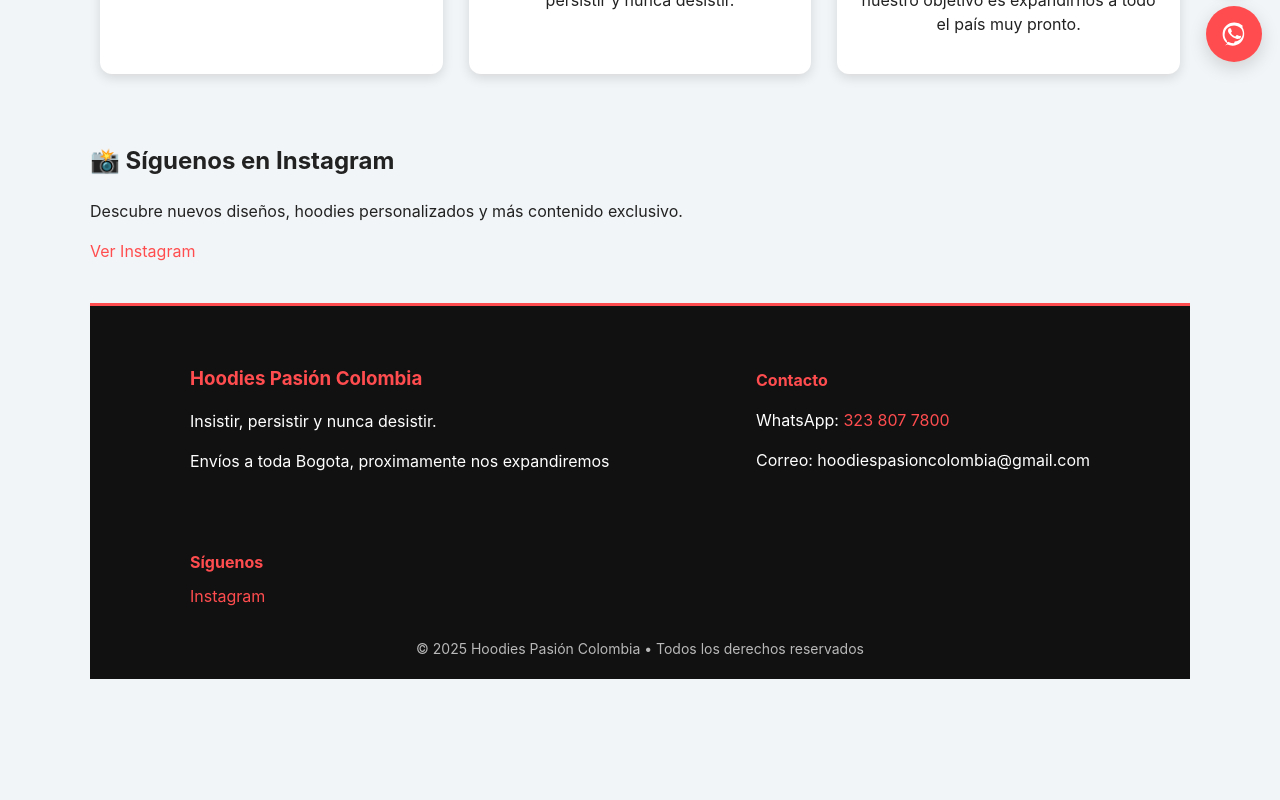
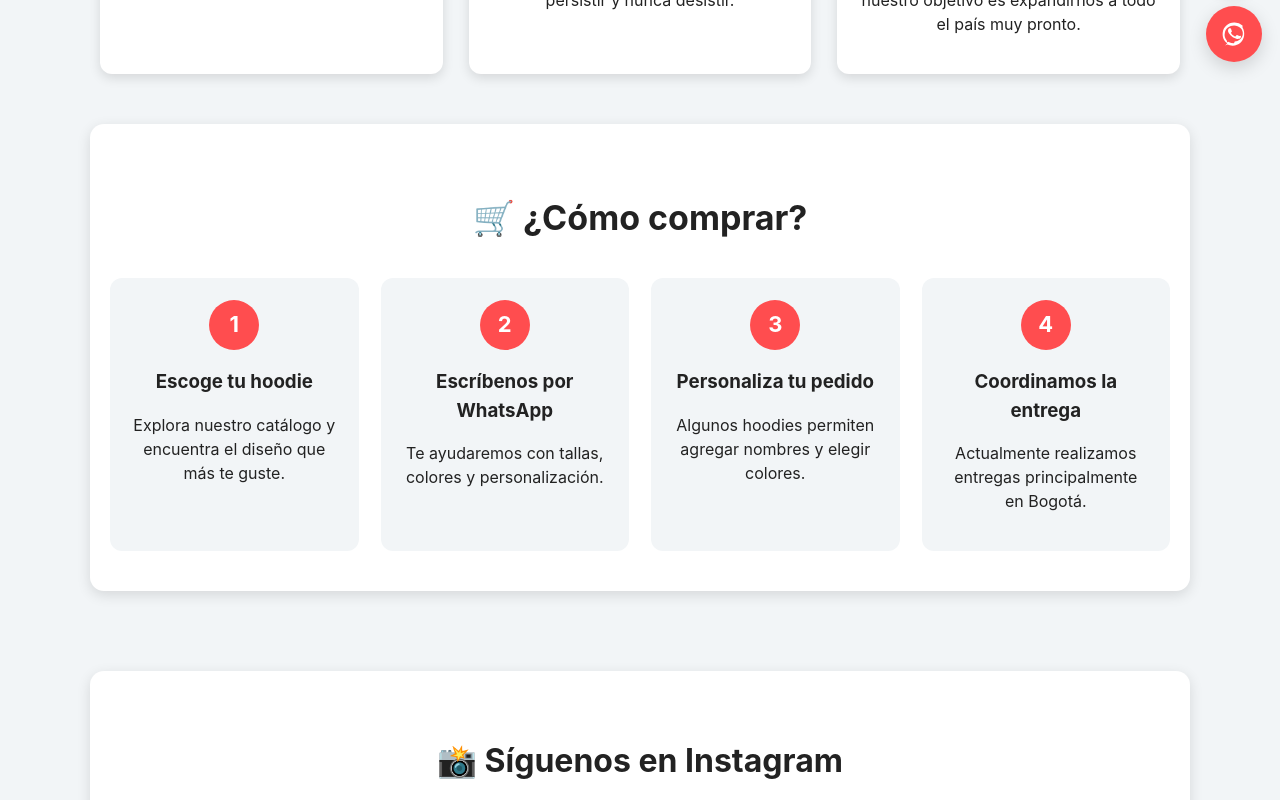
Before and after one commit to SamuelR4884/hoodies-pasion-colombia, a React (Vite) app: page / in a window 1280 px wide. Shown: the part 720-1520 px from the top of the page. Before the commit the page ends 1419 px from the top, so only its background shows below. Built offline with nearby package versions, Linux system fonts and the light colour scheme.

Commit message:
Añadida sección Cómo comprar

```diff
--- a/src/index.css
+++ b/src/index.css
@@ -403,3 +403,93 @@ button:hover, .btn:hover {
   transform: scale(1.08);
   background: #c91d5b;
 }
+
+/* ===== SECCIÓN INSTAGRAM ===== */
+
+.instagram-section {
+  margin-top: 40px;
+  padding: 40px 20px;
+  background: white;
+  border-radius: 14px;
+  text-align: center;
+  box-shadow: 0 4px 14px rgba(0,0,0,0.12);
+}
+
+.instagram-section h2 {
+  margin-bottom: 10px;
+  font-size: 32px;
+}
+
+.instagram-section p {
+  margin-bottom: 20px;
+  font-size: 17px;
+  opacity: 0.85;
+}
+
+.instagram-button {
+  display: inline-block;
+  padding: 14px 24px;
+  background: #E1306C;
+  color: white;
+  text-decoration: none;
+  border-radius: 10px;
+  font-size: 18px;
+  font-weight: bold;
+  transition: 0.25s ease;
+}
+
+.instagram-button:hover {
+  background: #c91d5b;
+  transform: scale(1.03);
+}
+
+/* ===== CÓMO COMPRAR ===== */
+
+.how-buy-section {
+  background: white;
+  border-radius: 14px;
+  padding: 40px 20px;
+  box-shadow: 0 4px 14px rgba(0,0,0,0.12);
+}
+
+.how-buy-section h2 {
+  text-align: center;
+  margin-bottom: 35px;
+  font-size: 34px;
+}
+
+.how-buy-grid {
+  display: grid;
+  grid-template-columns: repeat(auto-fit, minmax(220px, 1fr));
+  gap: 22px;
+}
+
+.how-buy-card {
+  background: var(--bg);
+  border-radius: 12px;
+  padding: 22px;
+  text-align: center;
+  transition: 0.25s ease;
+}
+
+.how-buy-card:hover {
+  transform: translateY(-4px);
+}
+
+.how-buy-number {
+  width: 50px;
+  height: 50px;
+  background: var(--accent);
+  color: white;
+  border-radius: 50%;
+  margin: 0 auto 16px auto;
+  display: flex;
+  align-items: center;
+  justify-content: center;
+  font-size: 22px;
+  font-weight: bold;
+}
+
+.how-buy-card h3 {
+  margin-bottom: 10px;
+}
--- a/src/pages/Home.jsx
+++ b/src/pages/Home.jsx
@@ -61,6 +61,59 @@ export default function Home() {
 
       </div>
 
+      {/* ===================== COMO COMPRAR ===================== */}
+
+<div className="how-buy-section">
+
+  <h2>🛒 ¿Cómo comprar?</h2>
+
+  <div className="how-buy-grid">
+
+    <div className="how-buy-card">
+      <div className="how-buy-number">1</div>
+
+      <h3>Escoge tu hoodie</h3>
+
+      <p>
+        Explora nuestro catálogo y encuentra el diseño que más te guste.
+      </p>
+    </div>
+
+    <div className="how-buy-card">
+      <div className="how-buy-number">2</div>
+
+      <h3>Escríbenos por WhatsApp</h3>
+
+      <p>
+        Te ayudaremos con tallas, colores y personalización.
+      </p>
+    </div>
+
+    <div className="how-buy-card">
+      <div className="how-buy-number">3</div>
+
+      <h3>Personaliza tu pedido</h3>
+
+      <p>
+        Algunos hoodies permiten agregar nombres y elegir colores.
+      </p>
+    </div>
+
+    <div className="how-buy-card">
+      <div className="how-buy-number">4</div>
+
+      <h3>Coordinamos la entrega</h3>
+
+      <p>
+        Actualmente realizamos entregas principalmente en Bogotá.
+      </p>
+    </div>
+
+  </div>
+
+</div>
+
+
       {/* ===================== INSTAGRAM ===================== */}
 
       <div className="instagram-section">
```
